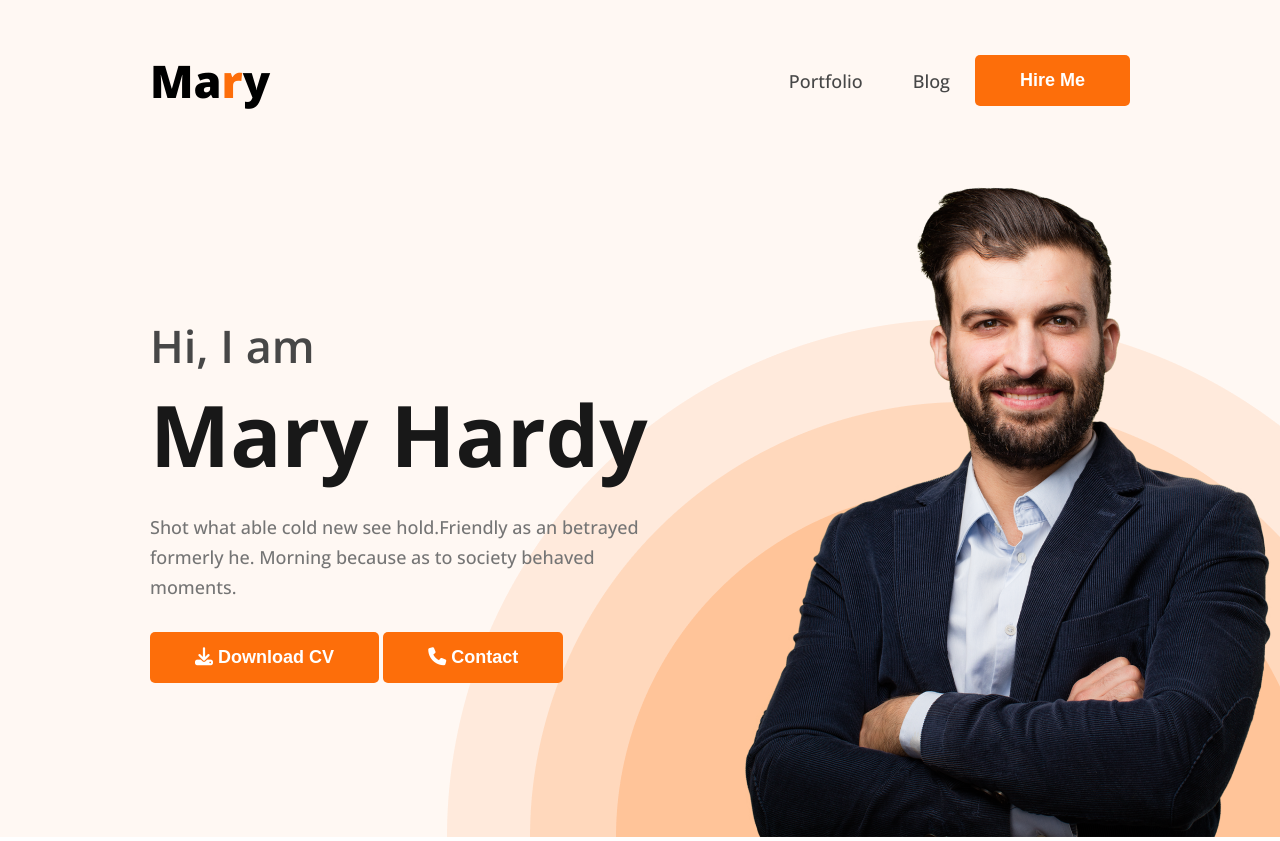
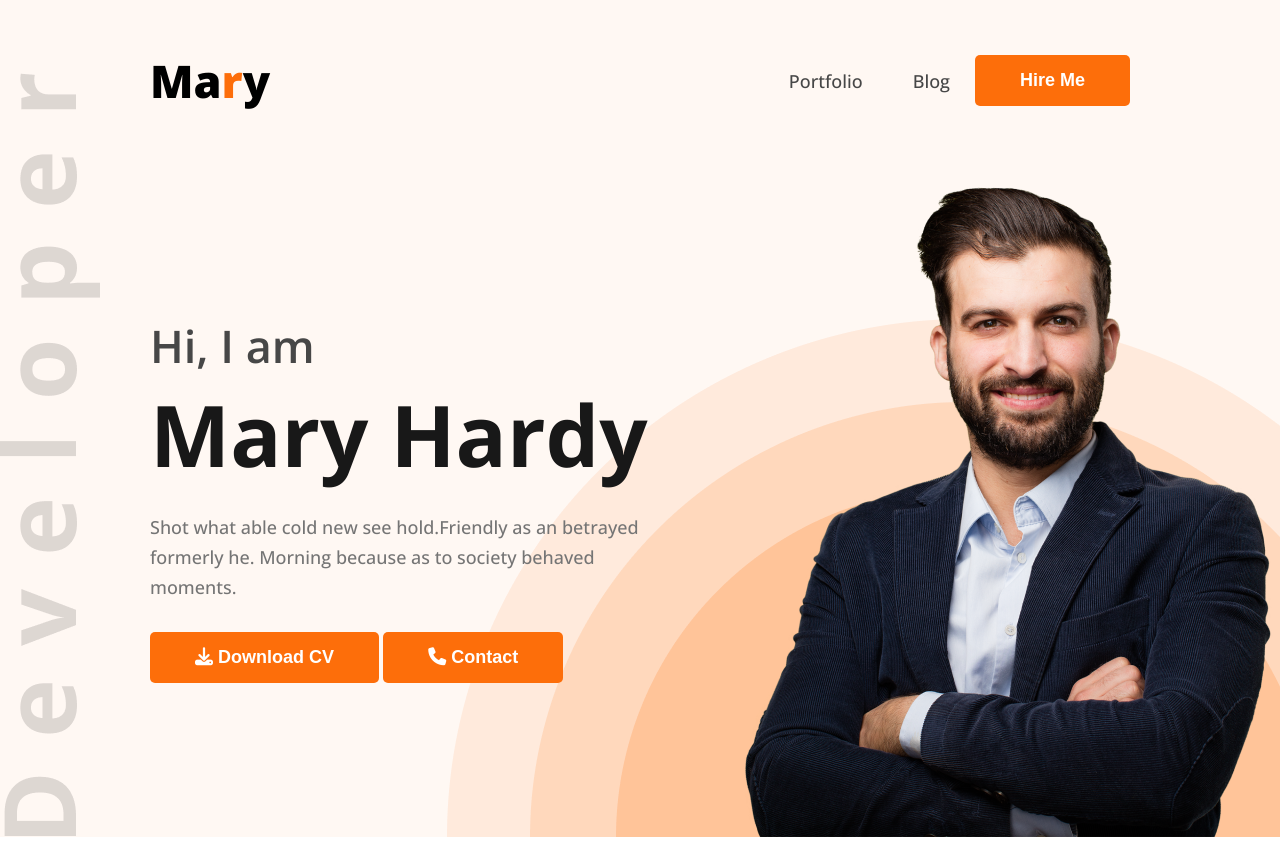
Before and after one commit to ruhitbaidya/portfolio-site, a plain HTML site: page index.html in a window 1280 px wide. Shown: the top 841 px of the page. Drawn offline with nearby package versions, Linux system fonts and the light colour scheme.

Commit message:
project hero some work

```diff
--- a/style/style.css
+++ b/style/style.css
@@ -33,6 +33,9 @@ nav h3{
 }
 .header{
     background-color: #FFF8F3;
+    background-image: url("../image/header_bg.png"), url("../image/developer.png");
+    background-repeat: no-repeat;
+    background-position: bottom right, bottom left;
 }
 nav >ul{
     display: flex;
@@ -49,9 +52,9 @@ nav li a{
     font-weight: 400;
 }
 .hearo-section{
-    background-image: url("../image/header_bg.png");
+    /* background-image: url("../image/header_bg.png"), url("../image/developer.png");
     background-repeat: no-repeat;
-    background-position: bottom right;
+    background-position: bottom right, bottom left; */
     display: flex;
     align-items: center;
     justify-content: space-between;
```
Also changed, not shown: image/developer.png (added).
